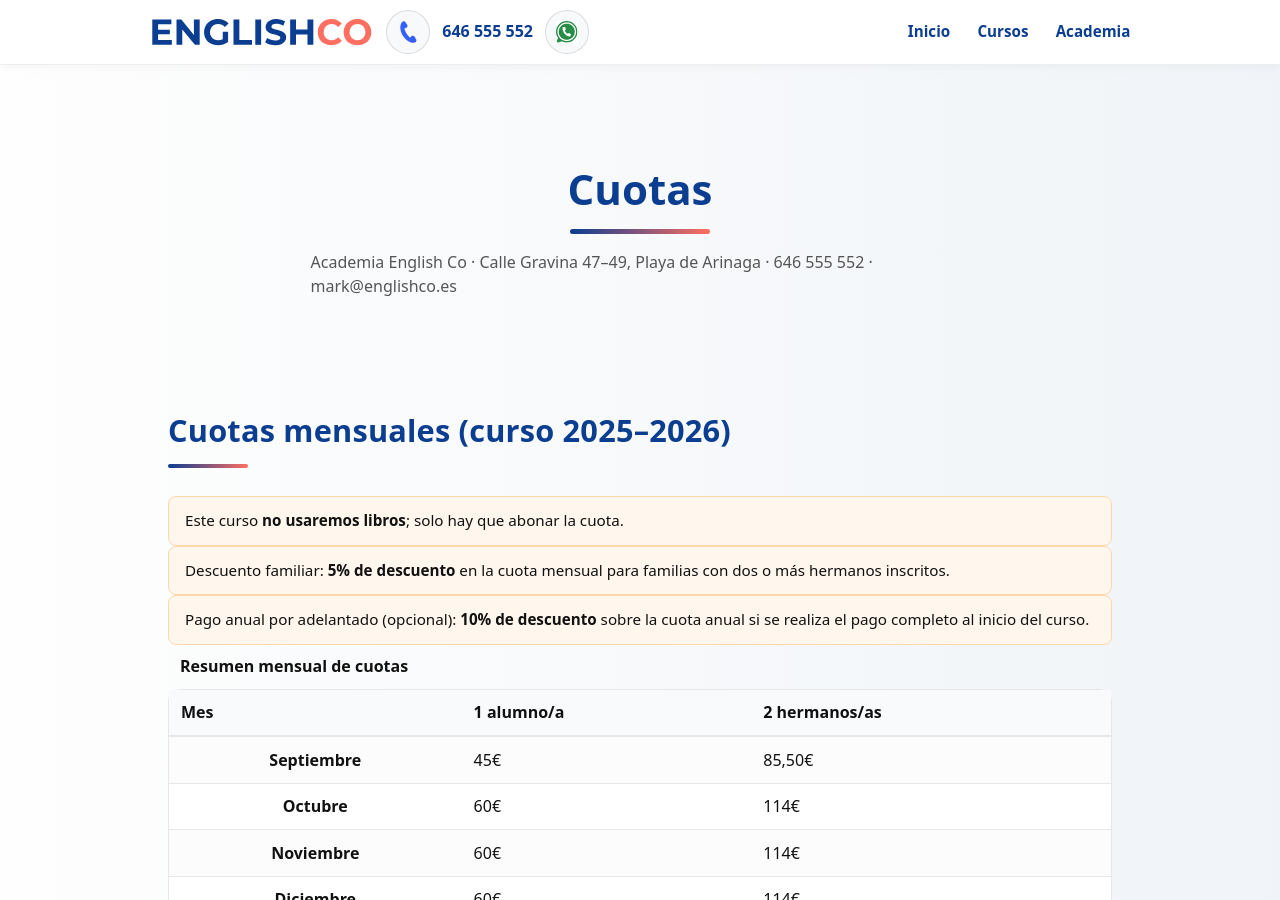
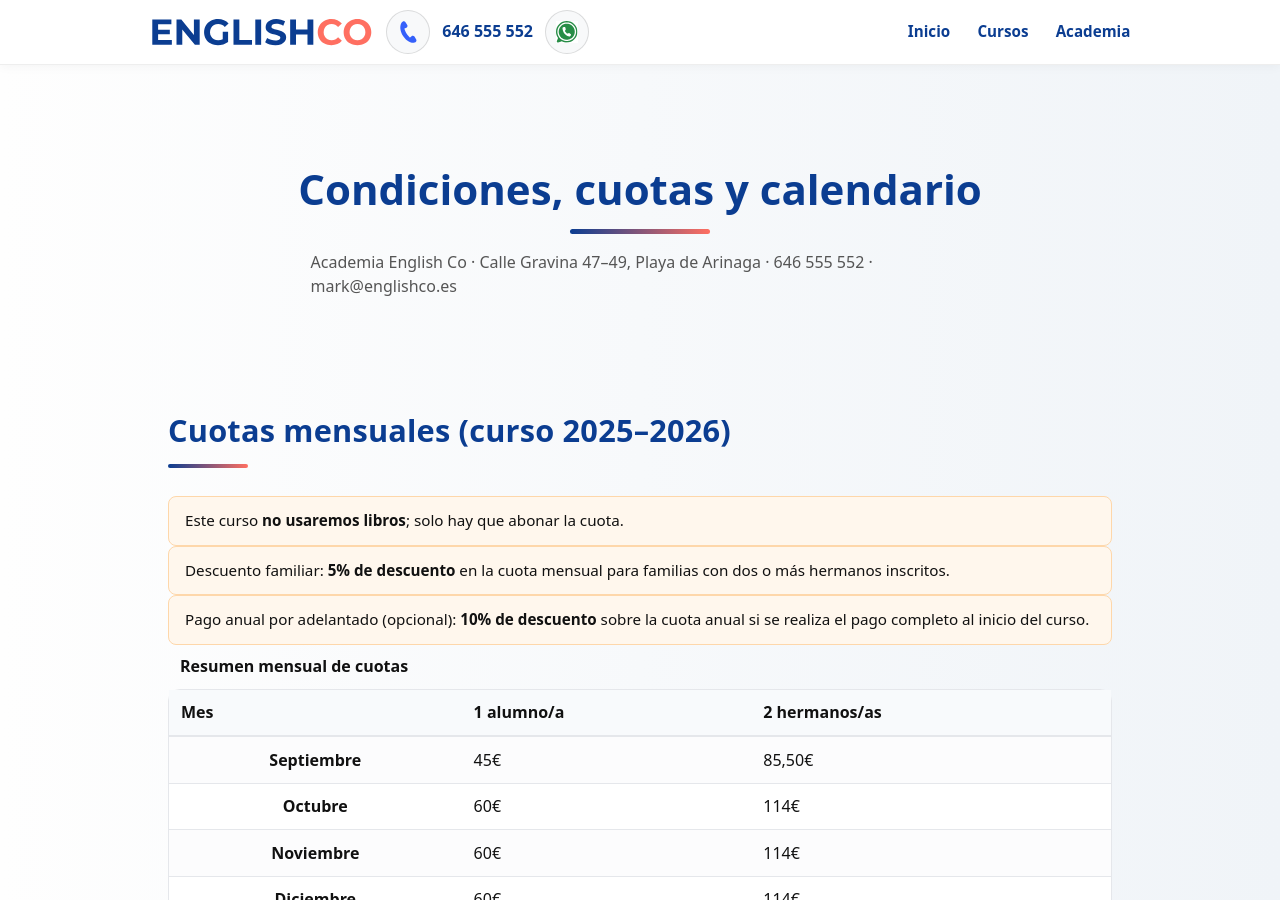
Before and after one commit to dixonbruce/englishco, a Jekyll site: the page built from condiciones.html, in a window 1280 px wide and 900 px high. Built offline with Jekyll 4.4.1, drawn with Linux system fonts in a browser that asks for light colours.

Commit message:
Update condiciones.html

```diff
--- a/condiciones.html
+++ b/condiciones.html
@@ -10,7 +10,7 @@ permalink: "/condiciones.html"
   <!-- Hero -->
   <section class="hero-light">
     <div class="container hero-inner">
-      <h1>Cuotas</h1>
+      <h1>Condiciones, cuotas y calendario</h1>
       <p class="lead">
         Academia English Co · Calle Gravina 47–49, Playa de Arinaga · 646 555 552 ·
         <a href="mailto:mark@englishco.es">mark@englishco.es</a>
```
